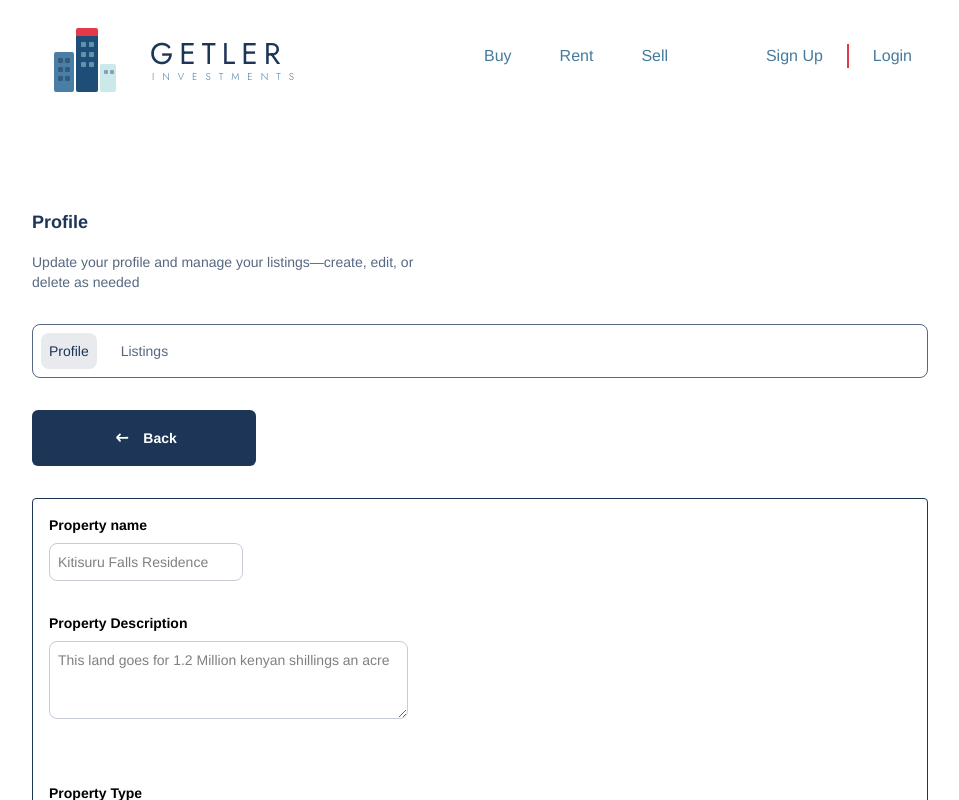
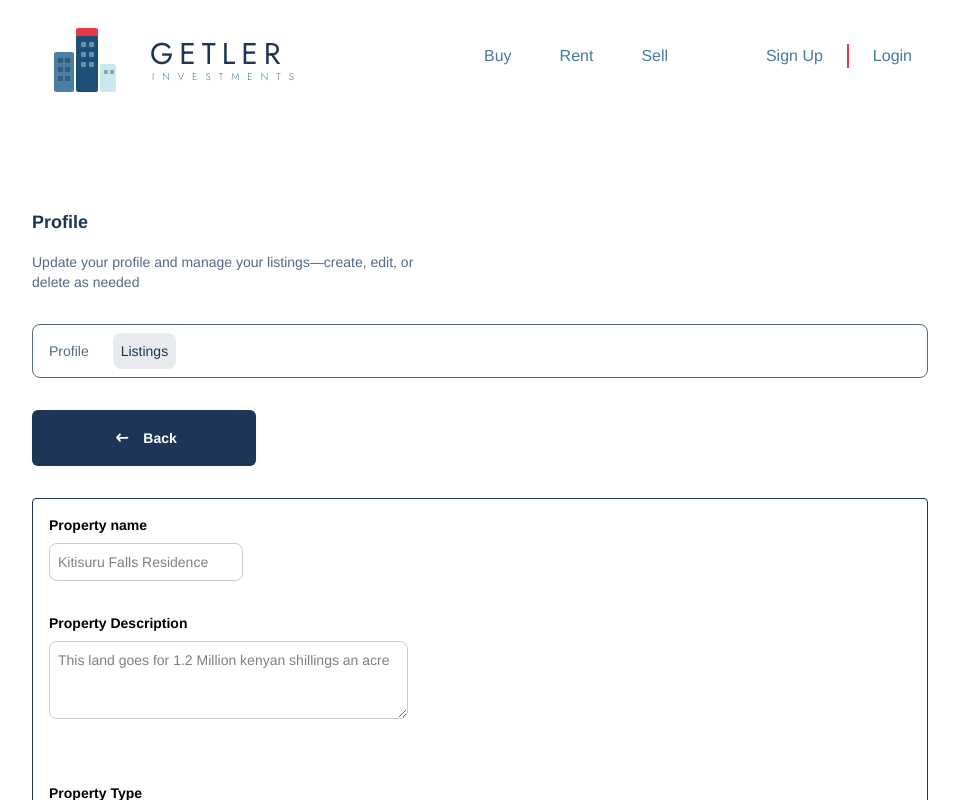
Before and after one commit to Bot-on-Tapwater/gertlerinvestment, a Next.js app: page /profile/1/listings/create-listing in a window 1280 px wide. Shown: the top 800 px of the page, without its empty margins (160-1119 px from the left). Built offline with nearby package versions, Linux system fonts and the light colour scheme; a web font is replaced by a local one.

Commit message:
fix: Fix bug in the navigation bar

```diff
--- a/app/profile/layout.tsx
+++ b/app/profile/layout.tsx
@@ -1,6 +1,7 @@
 "use client";
 import Link from "next/link";
 import { useState } from "react";
+import { usePathname } from "next/navigation";
 
 function NavigationProfileItem({
   name,
@@ -13,10 +14,15 @@ function NavigationProfileItem({
   navigationItem: "profile" | "listings";
   onClick: any;
 }) {
+  const pathname = usePathname();
+  const currentNavigationItem =
+    pathname.includes("profile") && pathname.includes("listings")
+      ? "listings"
+      : "profile";
   return (
     <>
       <Link href={link}>
-        {name.toLowerCase() === navigationItem.toLowerCase() ? (
+        {name.toLowerCase() === currentNavigationItem.toLowerCase() ? (
           <button
             className="p-2 bg-summerfive/10 text-summerfive rounded-lg cursor-pointer text-sm duration-200"
             onClick={() => {
```
